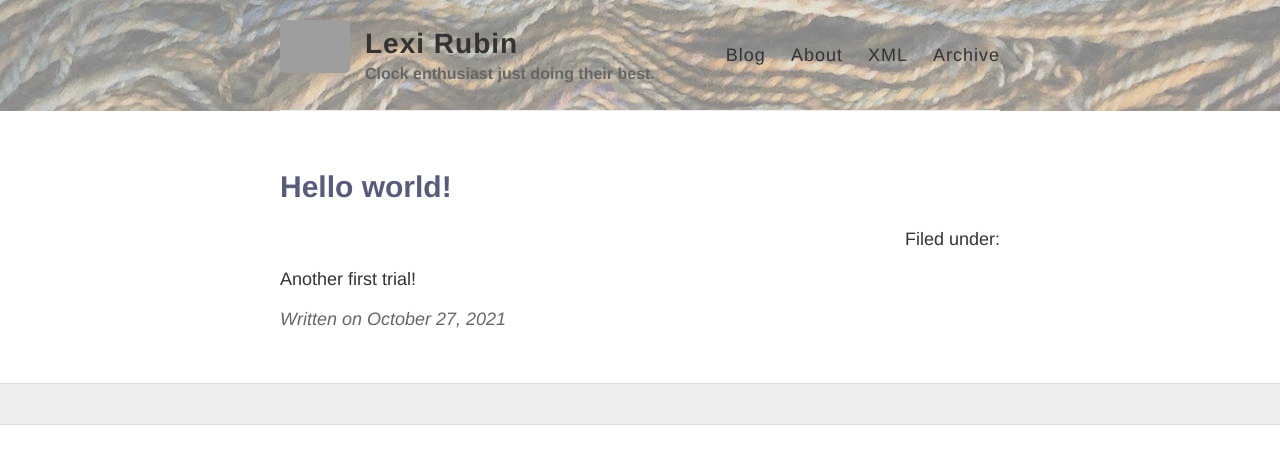
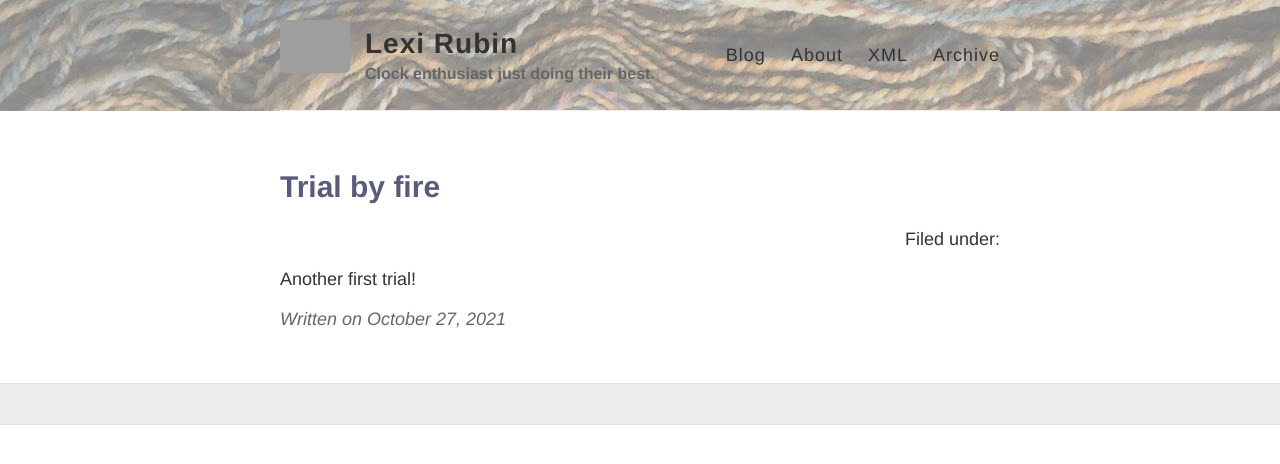
Before and after one commit to lexirubin/lexirubin, a Jekyll site: the page built from _posts/2021-10-27-Hello-World.md, in a window 1280 px wide. Shown: the top 464 px of the page. Built offline with Jekyll 4.4.1, drawn with Linux system fonts in a browser that asks for light colours; grey boxes are pictures that could not be loaded.

Commit message:
Update 2021-10-27-Hello-World.md

```diff
--- a/_posts/2021-10-27-Hello-World.md
+++ b/_posts/2021-10-27-Hello-World.md
@@ -1,6 +1,6 @@
 ---
 layout: post
-title: Hello world!
+title: Trial by fire
 ---
 
 Another first trial!
```
